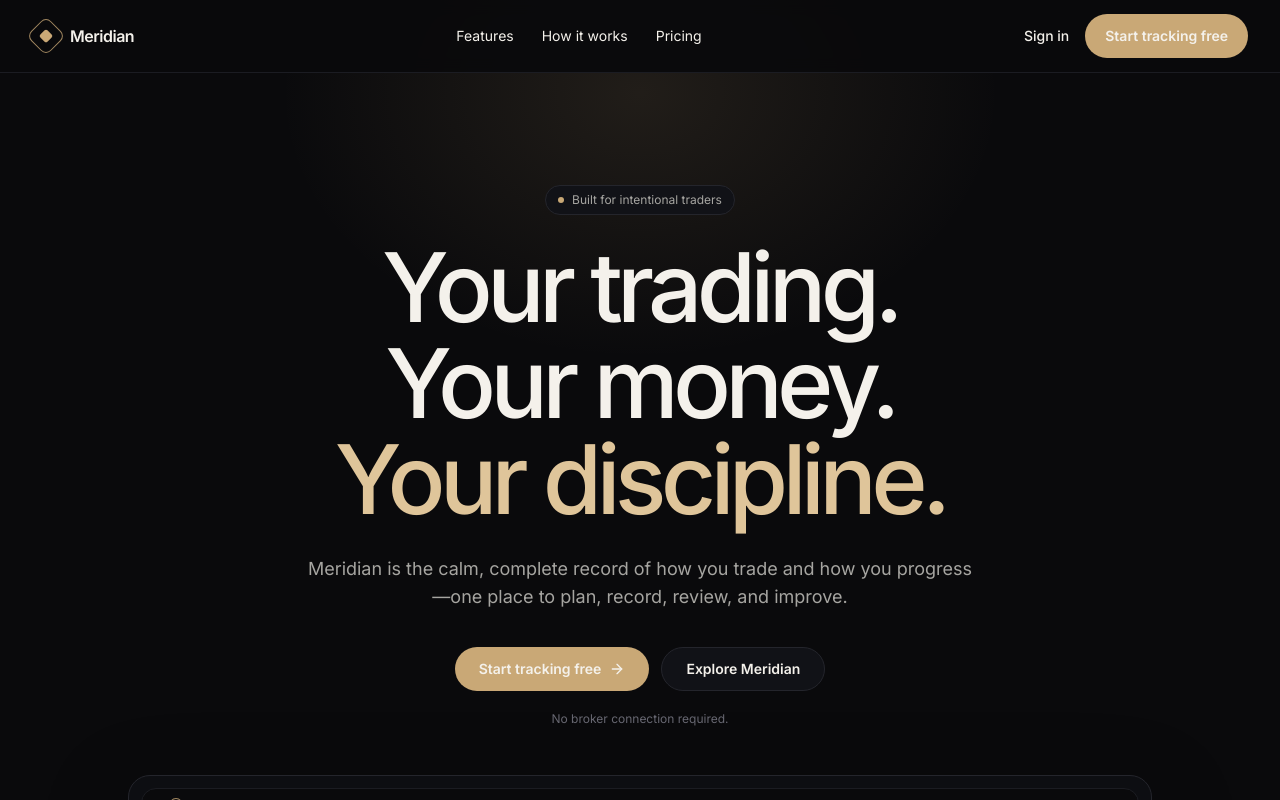
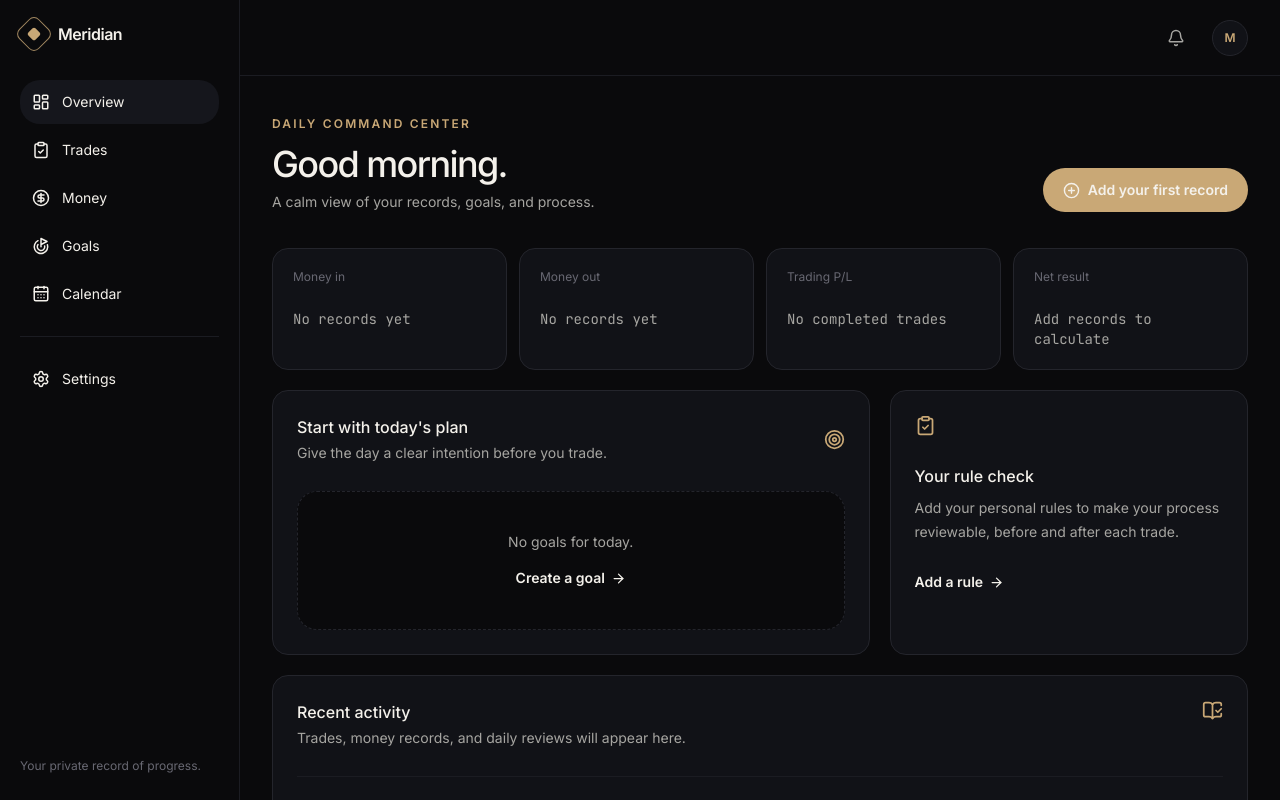
Before and after one commit to barron-smart001/beacon-keeper, a React (Vite) app: page /app in a window 1280 px wide. Shown: the top 800 px of the page. Built offline with nearby package versions, Linux system fonts and the light colour scheme.

Commit message:
Add Meridian application dashboard shell

```diff
--- a/src/App.jsx
+++ b/src/App.jsx
@@ -2,6 +2,7 @@
 import LandingPage from "./pages/LandingPage";
 import AuthPage from "./pages/AuthPage";
 import OnboardingPage from "./pages/OnboardingPage";
+import DashboardPage from "./pages/DashboardPage";
 
 const App = () => (
   <BrowserRouter>
@@ -10,6 +11,7 @@
       <Route path="/sign-in" element={<AuthPage mode="sign-in" />} />
       <Route path="/sign-up" element={<AuthPage mode="sign-up" />} />
       <Route path="/onboarding" element={<OnboardingPage />} />
+      <Route path="/app" element={<DashboardPage />} />
       <Route path="*" element={<LandingPage />} />
     </Routes>
   </BrowserRouter>
--- /dev/null
+++ b/src/components/app/AppShell.jsx
@@ -0,0 +1,28 @@
+import { Bell, CalendarDays, CircleDollarSign, ClipboardCheck, Goal, LayoutDashboard, Menu, Settings, X } from "lucide-react";
+import { useState } from "react";
+import { Link } from "react-router-dom";
+import MeridianMark from "../ui/MeridianMark";
+
+const navigation = [
+  [LayoutDashboard, "Overview", "/app"],
+  [ClipboardCheck, "Trades", "/app"],
+  [CircleDollarSign, "Money", "/app"],
+  [Goal, "Goals", "/app"],
+  [CalendarDays, "Calendar", "/app"],
+];
+
+function Navigation({ closeMenu }) {
+  return <nav className="mt-8 space-y-1" aria-label="Application navigation">{navigation.map(([Icon, label, to], index) => <Link onClick={closeMenu} key={label} to={to} className={`flex min-h-11 items-center gap-3 rounded-xl px-3 text-sm transition ${index === 0 ? "bg-[var(--surface-elevated)] text-[var(--text-primary)]" : "text-[var(--text-secondary)] hover:bg-[var(--surface)] hover:text-[var(--text-primary)]"}`}><Icon size={18} />{label}</Link>)}<div className="my-5 border-t border-[var(--border-soft)]" /><Link to="/app" className="flex min-h-11 items-center gap-3 rounded-xl px-3 text-sm text-[var(--text-secondary)] hover:bg-[var(--surface)] hover:text-[var(--text-primary)]"><Settings size={18} />Settings</Link></nav>;
+}
+
+function AppShell({ children }) {
+  const [menuOpen, setMenuOpen] = useState(false);
+  return <div className="min-h-screen bg-[var(--bg)] lg:grid lg:grid-cols-[240px_1fr]">
+    <aside className="fixed inset-y-0 hidden w-60 border-r border-[var(--border-soft)] bg-[var(--bg)] p-5 lg:block"><Link to="/" className="flex items-center gap-2.5 font-semibold tracking-[-0.03em]"><MeridianMark /> Meridian</Link><Navigation /><p className="absolute bottom-6 left-5 right-5 text-xs leading-5 text-[var(--text-muted)]">Your private record of progress.</p></aside>
+    <header className="sticky top-0 z-20 flex h-[68px] items-center justify-between border-b border-[var(--border-soft)] bg-[var(--bg)]/95 px-5 backdrop-blur lg:hidden"><Link to="/" className="flex items-center gap-2.5 font-semibold"><MeridianMark /> Meridian</Link><button onClick={() => setMenuOpen((open) => !open)} className="grid size-10 place-items-center rounded-full border border-[var(--border)]" aria-label="Toggle application navigation" aria-expanded={menuOpen}>{menuOpen ? <X size={18} /> : <Menu size={19} />}</button></header>
+    {menuOpen && <div className="fixed inset-x-0 bottom-0 top-[68px] z-10 bg-[var(--bg)] px-5 py-4 lg:hidden"><Navigation closeMenu={() => setMenuOpen(false)} /></div>}
+    <div className="lg:col-start-2"><header className="hidden h-[76px] items-center justify-end border-b border-[var(--border-soft)] px-8 lg:flex"><button className="grid size-10 place-items-center rounded-full text-[var(--text-secondary)] hover:bg-[var(--surface)] hover:text-[var(--text-primary)]" aria-label="Notifications"><Bell size={18} /></button><span className="ml-4 grid size-9 place-items-center rounded-full border border-[var(--border)] bg-[var(--surface)] text-xs font-semibold text-[var(--accent)]">M</span></header>{children}</div>
+  </div>;
+}
+
+export default AppShell;
--- /dev/null
+++ b/src/pages/DashboardPage.jsx
@@ -0,0 +1,21 @@
+import { ArrowRight, BookOpenCheck, CirclePlus, ClipboardCheck, Target } from "lucide-react";
+import { Link } from "react-router-dom";
+import AppShell from "../components/app/AppShell";
+
+const summaries = [
+  ["Money in", "No records yet"],
+  ["Money out", "No records yet"],
+  ["Trading P/L", "No completed trades"],
+  ["Net result", "Add records to calculate"],
+];
+
+function DashboardPage() {
+  return <AppShell><main className="mx-auto max-w-6xl px-5 py-8 sm:px-8 lg:py-10"><div className="flex flex-col justify-between gap-5 sm:flex-row sm:items-end"><div><p className="text-xs font-semibold uppercase tracking-[0.18em] text-[var(--accent)]">Daily command center</p><h1 className="mt-3 text-3xl font-medium tracking-[-0.045em] sm:text-4xl">Good morning.</h1><p className="mt-2 text-sm text-[var(--text-secondary)]">A calm view of your records, goals, and process.</p></div><Link to="/onboarding" className="inline-flex min-h-11 items-center justify-center gap-2 rounded-full bg-[var(--accent)] px-5 text-sm font-semibold text-[#17130d] hover:bg-[var(--accent-light)]"><CirclePlus size={17} /> Add your first record</Link></div>
+    <section className="mt-9 grid gap-3 sm:grid-cols-2 xl:grid-cols-4" aria-label="Financial summary">{summaries.map(([label, value]) => <article key={label} className="rounded-2xl border border-[var(--border)] bg-[var(--surface)] p-5"><p className="text-xs text-[var(--text-muted)]">{label}</p><p className="mt-6 font-mono text-sm text-[var(--text-secondary)]">{value}</p></article>)}</section>
+    <section className="mt-5 grid gap-5 xl:grid-cols-[1.25fr_0.75fr]"><article className="rounded-2xl border border-[var(--border)] bg-[var(--surface)] p-5 sm:p-6"><div className="flex items-center justify-between"><div><h2 className="text-base font-medium">Start with today&apos;s plan</h2><p className="mt-1 text-sm text-[var(--text-secondary)]">Give the day a clear intention before you trade.</p></div><Target className="text-[var(--accent)]" size={21} /></div><div className="mt-7 rounded-xl border border-dashed border-[var(--border)] bg-[var(--bg)] px-5 py-10 text-center"><p className="text-sm text-[var(--text-secondary)]">No goals for today.</p><Link to="/onboarding" className="mt-4 inline-flex items-center gap-1.5 text-sm font-semibold text-[var(--accent-light)] hover:text-[var(--accent)]">Create a goal <ArrowRight size={15} /></Link></div></article>
+      <article className="rounded-2xl border border-[var(--border)] bg-[var(--surface)] p-5 sm:p-6"><ClipboardCheck className="text-[var(--accent)]" size={21} /><h2 className="mt-7 text-base font-medium">Your rule check</h2><p className="mt-2 text-sm leading-6 text-[var(--text-secondary)]">Add your personal rules to make your process reviewable, before and after each trade.</p><Link to="/onboarding" className="mt-7 inline-flex items-center gap-1.5 text-sm font-semibold text-[var(--accent-light)] hover:text-[var(--accent)]">Add a rule <ArrowRight size={15} /></Link></article></section>
+    <section className="mt-5 rounded-2xl border border-[var(--border)] bg-[var(--surface)] p-5 sm:p-6"><div className="flex items-start justify-between gap-4"><div><h2 className="text-base font-medium">Recent activity</h2><p className="mt-1 text-sm text-[var(--text-secondary)]">Trades, money records, and daily reviews will appear here.</p></div><BookOpenCheck className="shrink-0 text-[var(--accent)]" size={21} /></div><div className="mt-7 border-t border-[var(--border-soft)] pt-7 text-center"><p className="text-sm text-[var(--text-muted)]">Your record starts with the first intentional entry.</p></div></section>
+  </main></AppShell>;
+}
+
+export default DashboardPage;
--- a/src/pages/OnboardingPage.jsx
+++ b/src/pages/OnboardingPage.jsx
@@ -22,7 +22,7 @@
       setStep((current) => current + 1);
       return;
     }
-    setNotice("Your setup is ready to save once Meridian persistence is connected. Nothing has been saved yet.");
+    setNotice("Your setup is ready. Open the dashboard to continue—nothing has been saved yet.");
   }
 
   const content = [
@@ -55,7 +55,7 @@
           <p className="text-xs font-semibold uppercase tracking-[0.18em] text-[var(--accent)]">{content.eyebrow}</p>
           <h1 className="mt-4 text-3xl font-medium tracking-[-0.05em] sm:text-4xl">{content.title}</h1>
           <p className="mt-4 text-sm leading-6 text-[var(--text-secondary)] sm:text-base">{content.body}</p>
-          <form className="mt-9 rounded-2xl border border-[var(--border)] bg-[var(--surface)] p-5 sm:p-7" onSubmit={advance}>{content.fields}{notice && <p role="status" className="mt-6 rounded-xl border border-[var(--border)] bg-[var(--surface-elevated)] px-4 py-3 text-sm leading-6 text-[var(--text-secondary)]">{notice}</p>}<div className="mt-7 flex items-center justify-between gap-4">{step > 0 ? <button type="button" onClick={() => { setStep((current) => current - 1); setNotice(""); }} className="inline-flex min-h-11 items-center gap-2 rounded-full px-3 text-sm text-[var(--text-secondary)] hover:text-[var(--text-primary)]"><ArrowLeft size={16} /> Back</button> : <Link to="/" className="inline-flex min-h-11 items-center gap-2 rounded-full px-3 text-sm text-[var(--text-secondary)] hover:text-[var(--text-primary)]"><ArrowLeft size={16} /> Home</Link>}<button type="submit" className="inline-flex min-h-11 items-center gap-2 rounded-full bg-[var(--accent)] px-5 text-sm font-semibold text-[#17130d] hover:bg-[var(--accent-light)]">{step === steps.length - 1 ? "Complete setup" : "Continue"}{step === steps.length - 1 ? <Check size={16} /> : <ArrowRight size={16} />}</button></div></form>
+          <form className="mt-9 rounded-2xl border border-[var(--border)] bg-[var(--surface)] p-5 sm:p-7" onSubmit={advance}>{content.fields}{notice && <div role="status" className="mt-6 rounded-xl border border-[var(--border)] bg-[var(--surface-elevated)] px-4 py-3 text-sm leading-6 text-[var(--text-secondary)]"><p>{notice}</p><Link to="/app" className="mt-3 inline-flex items-center gap-1 font-semibold text-[var(--accent-light)] hover:text-[var(--accent)]">Open dashboard <ArrowRight size={14} /></Link></div>}<div className="mt-7 flex items-center justify-between gap-4">{step > 0 ? <button type="button" onClick={() => { setStep((current) => current - 1); setNotice(""); }} className="inline-flex min-h-11 items-center gap-2 rounded-full px-3 text-sm text-[var(--text-secondary)] hover:text-[var(--text-primary)]"><ArrowLeft size={16} /> Back</button> : <Link to="/" className="inline-flex min-h-11 items-center gap-2 rounded-full px-3 text-sm text-[var(--text-secondary)] hover:text-[var(--text-primary)]"><ArrowLeft size={16} /> Home</Link>}<button type="submit" className="inline-flex min-h-11 items-center gap-2 rounded-full bg-[var(--accent)] px-5 text-sm font-semibold text-[#17130d] hover:bg-[var(--accent-light)]">{step === steps.length - 1 ? "Complete setup" : "Continue"}{step === steps.length - 1 ? <Check size={16} /> : <ArrowRight size={16} />}</button></div></form>
           <p className="mt-5 text-center text-xs text-[var(--text-muted)]">This setup currently stays only in this browser session.</p>
         </div>
       </div>
```
